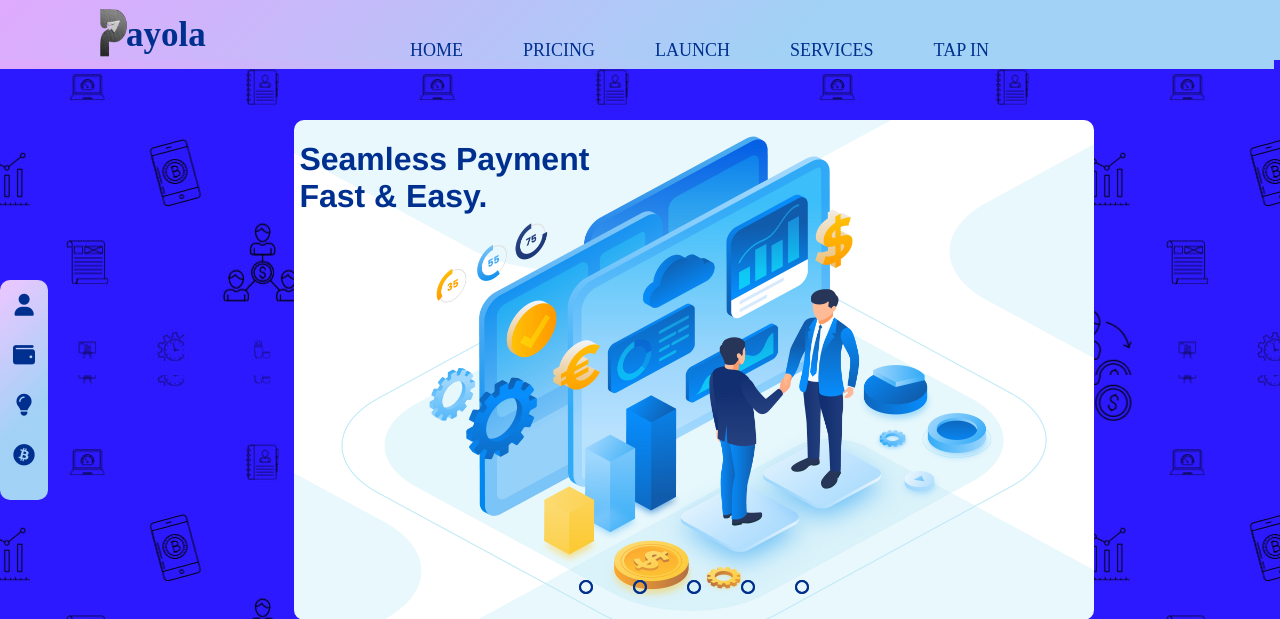
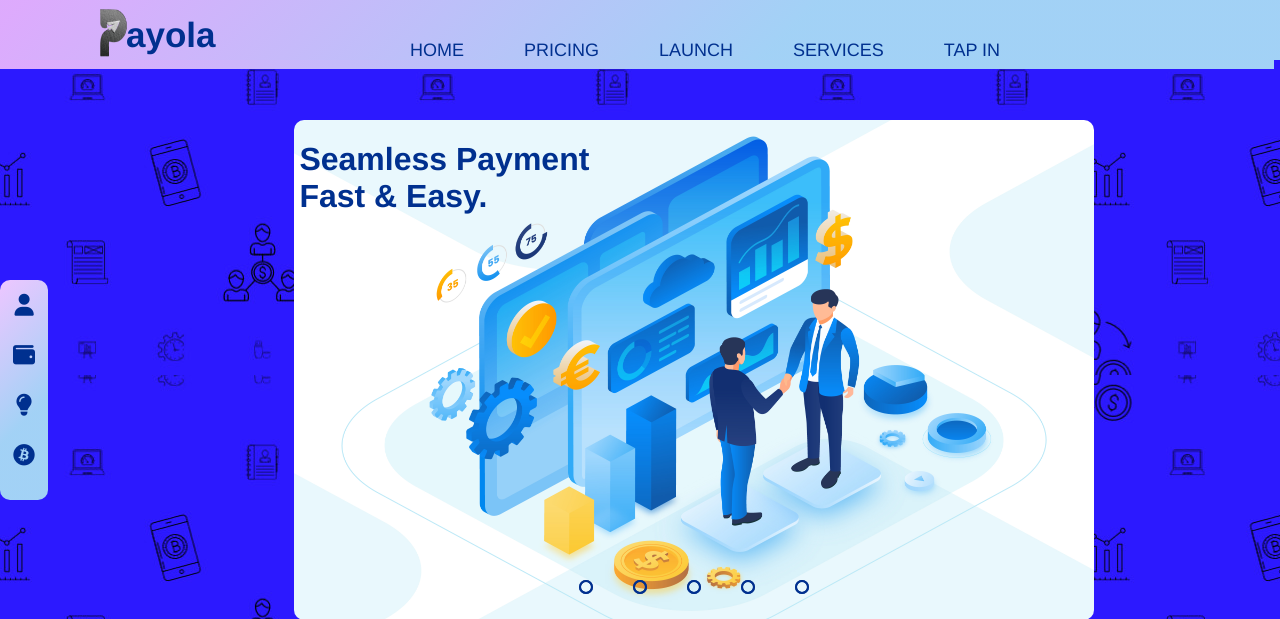
Before and after one commit to billyblanko/Finesse, a PHP site: page / in a window 1280 px wide. Shown: the top 619 px of the page. Run offline with PHP 8.4, Linux system fonts and the light colour scheme; some libraries are stand-ins or nearby versions.

Commit message:
Updated Css

```diff
--- a/pay_css/style.css
+++ b/pay_css/style.css
@@ -1,4 +1,4 @@
-4/* @import url(https://fonts.googleapis.com/css?family=AbrilFatface+Sans); */
+/* @import url(https://fonts.googleapis.com/css?family=AbrilFatface+Sans); */
 *{
    font-family: 'Franklin Gothic Medium', 'Arial Narrow', Arial, sans-serif;
 }
```
